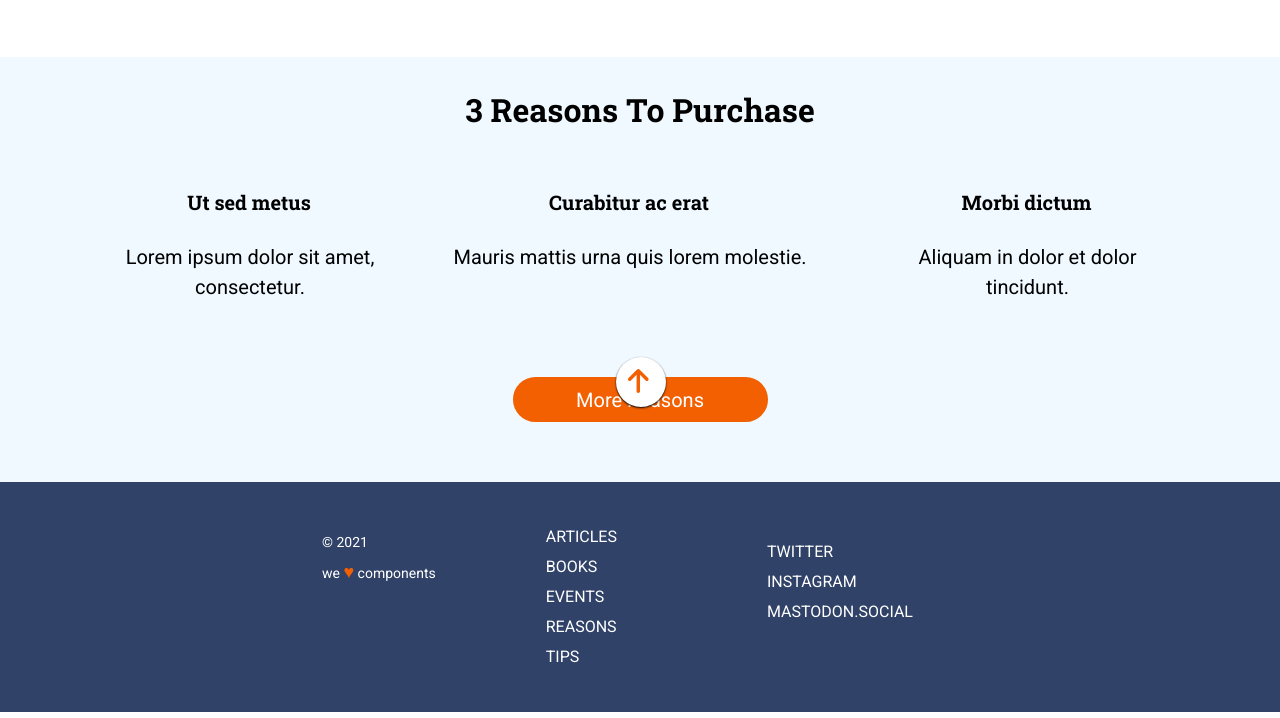
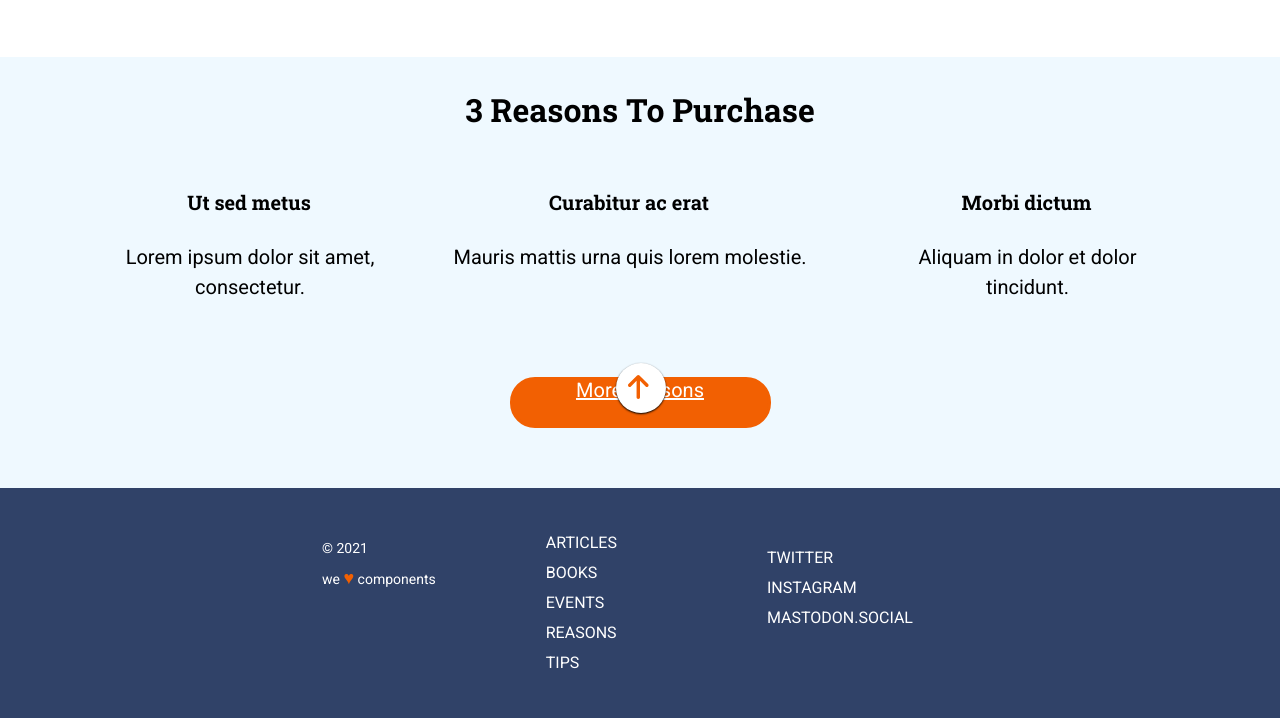
Before and after one commit to Adalab/modulo-1-evaluacion-final-mdanieladla, a website: page src/html/index.html in a window 1280 px wide. Shown: the part 1088-1806 px from the top of the page. Drawn offline with nearby package versions, Linux system fonts and the light colour scheme; files that its build step writes are made by us from their sources; files whose address does not match are found by name.

Commit message:
change button of more reasons for an a

```diff
--- a/src/html/partials/second-section.html
+++ b/src/html/partials/second-section.html
@@ -18,5 +18,11 @@
       Aliquam in dolor et dolor tincidunt.
     </p>
   </div>
-  <button class="section__container2--button">More reasons</button>
+  <a
+    href="https://adalab.es/"
+    target="_blank"
+    class="section__container2--button"
+  >
+    More reasons
+  </a>
 </section>
```
